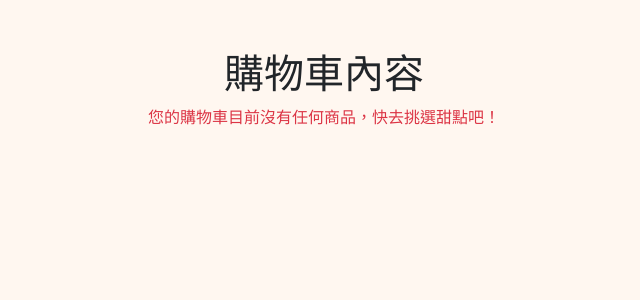
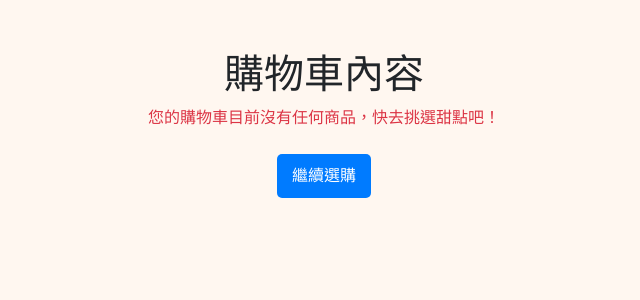
Before and after one commit to ts36/DDD, a PHP site: page /cart.php in a window 1280 px wide. Shown: the top 300 px of the page, without its empty margins (316-956 px from the left). Run offline with PHP 8.4, Linux system fonts and the light colour scheme; the visitor is signed in with stand-in values (Sample User, id 1); data that the repository does not hold is empty; some libraries are stand-ins or nearby versions.

Commit message:
Update cart.php

```diff
--- a/cart.php
+++ b/cart.php
@@ -61,6 +61,16 @@ try {
         .summary h4 {
             font-weight: bold;
         }
+        .btn-back {
+            background-color: #007bff;
+            color: white;
+            border: none;
+            padding: 10px 15px;
+            border-radius: 5px;
+        }
+        .btn-back:hover {
+            background-color: #0056b3;
+        }
     </style>
 </head>
 <body>
@@ -68,6 +78,9 @@ try {
     <h1 class="text-center">購物車內容</h1>
     <?php if (empty($cart_items)): ?>
         <p class="text-center text-danger">您的購物車目前沒有任何商品，快去挑選甜點吧！</p>
+        <div class="text-center mt-4">
+            <a href="index.php" class="btn btn-back">繼續選購</a>
+        </div>
     <?php else: ?>
         <table class="table table-bordered">
             <thead class="table-light">
@@ -106,9 +119,14 @@ try {
                 <?php endforeach; ?>
             </tbody>
         </table>
-        <div class="summary">
-            <h4>總計: $<?= number_format($total_price, 2); ?></h4>
-            <button class="btn btn-success">前往結帳</button>
+        <div class="d-flex justify-content-between align-items-center mt-4">
+            <!-- 繼續選購按鈕 -->
+            <a href="index.php" class="btn btn-back">繼續選購</a>
+            <!-- 總計與結帳按鈕 -->
+            <div class="summary">
+                <h4>總計: $<?= number_format($total_price, 2); ?></h4>
+                <button class="btn btn-success">前往結帳</button>
+            </div>
         </div>
     <?php endif; ?>
 </div>
```
